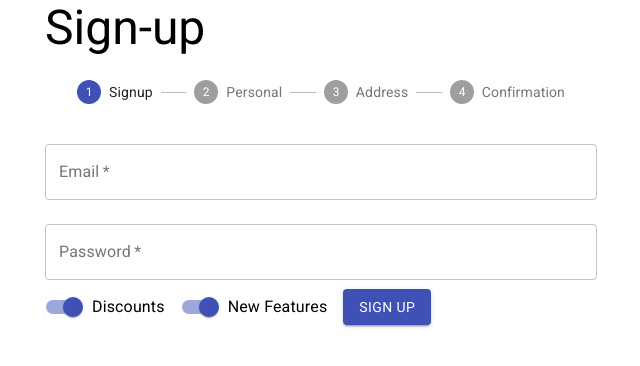
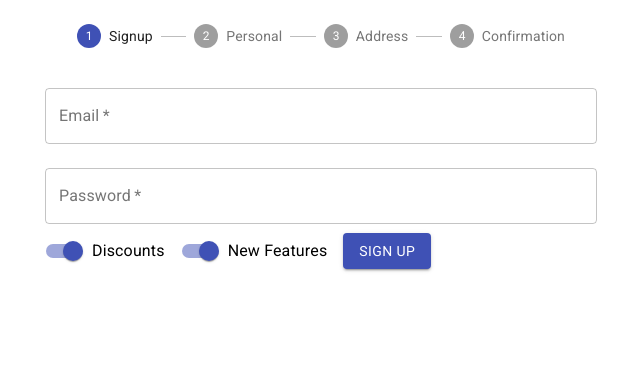
Before and after one commit to mateusasferreira/checkout-form, a React (Create React App) app: page / in a window 1280 px wide. Shown: the top 366 px of the page, without its empty margins (319-959 px from the left). Built offline with nearby package versions, Linux system fonts and the light colour scheme.

Commit message:
sucess page complete

```diff
--- a/src/App.tsx
+++ b/src/App.tsx
@@ -8,9 +8,6 @@ function App() {
   return (
     <div className="App">
       <Container maxWidth="sm">
-        <Typography variant="h3" component="h2">
-          Sign-up
-        </Typography>
         <FormContextProvider>
           <CheckoutForm/>
         </FormContextProvider>
--- a/src/components/checkout/checkout-form.tsx
+++ b/src/components/checkout/checkout-form.tsx
@@ -1,12 +1,16 @@
-import { Stepper, Step, StepLabel } from "@material-ui/core";
+import { Stepper, Step, StepLabel, Box } from "@material-ui/core";
 import { useForm } from "../../contexts/formContext";
 import { steps } from "../../steps-array/steps";
 import { ValidationContextProvider } from "../../contexts/validationContext";
+
 export function CheckoutForm() {
-  const { currentStep } = useForm();
+  const { currentStep, stepperDisplay  } = useForm();
+
+
 
   return (
     <ValidationContextProvider>
+      <Box display={stepperDisplay}>
         <Stepper activeStep={currentStep}>
           <Step>
             <StepLabel>Signup</StepLabel>
@@ -21,7 +25,10 @@ export function CheckoutForm() {
             <StepLabel>Confirmation</StepLabel>
           </Step>
         </Stepper>
+      </Box>
+
       {steps[currentStep]}
+
     </ValidationContextProvider>
   );
 }
--- a/src/components/sucess/style.css
+++ b/src/components/sucess/style.css
@@ -1,5 +1,6 @@
 .sucess {
     text-align: center;
+    margin-top: 3rem;
 }
 
 .sucess img {
--- a/src/contexts/formContext.tsx
+++ b/src/contexts/formContext.tsx
@@ -22,6 +22,7 @@ type FormContextData = {
     onFormSubmit: (newData: Partial<User> ) => void;
     nextStep: () => void;
     previousStep: () => void;
+    stepperDisplay: string;
 }
 
 type FormContextProviderProps = {
@@ -32,12 +33,14 @@ export const FormContext = createContext({} as FormContextData)
 
 
 export function FormContextProvider({children}: FormContextProviderProps) {
+    const [stepperDisplay, setStepperDisplay] = useState('block')
     const [userData, setUserData] = useState<User>({} as User)
     const [currentStep, setCurrentStep] = useState(0)
 
     useEffect(()=> {
-        if(currentStep === steps.length){
+        if(currentStep === steps.length - 1){
           console.log(userData)
+          setStepperDisplay('none')
         }
       })
 
@@ -59,6 +62,7 @@ export function FormContextProvider({children}: FormContextProviderProps) {
         <FormContext.Provider value={
             {userData,
             currentStep,
+            stepperDisplay,
             onFormSubmit,
             nextStep,
             previousStep}
```
Lines whose indentation alone changed are shown as unchanged.
